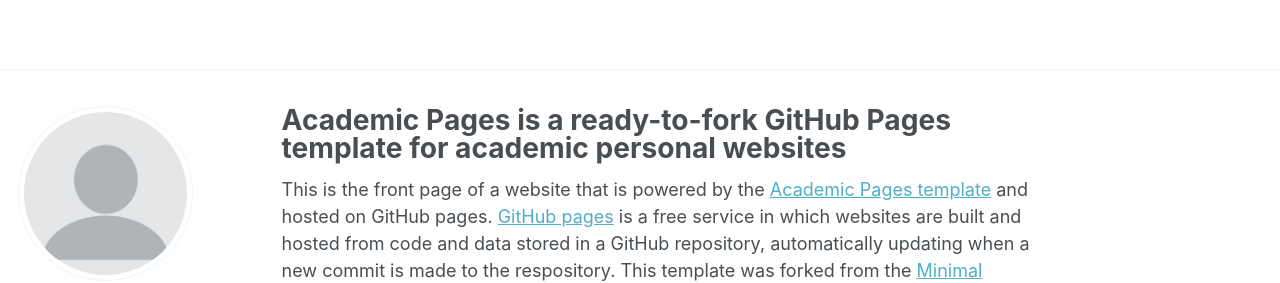
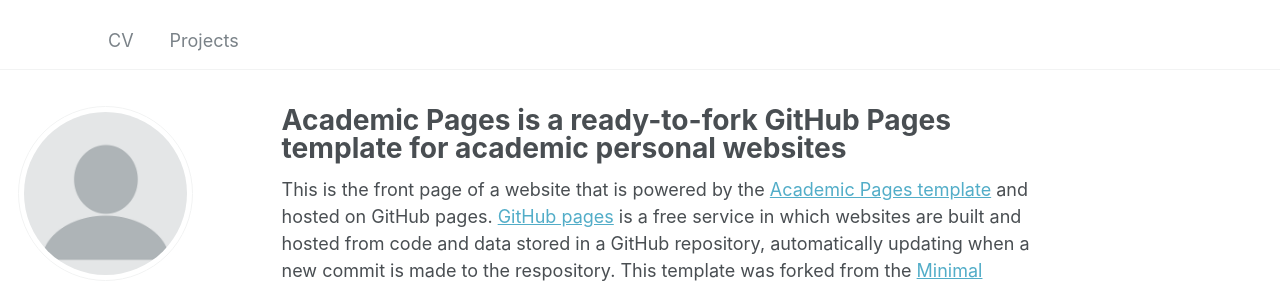
Before and after one commit to MatteoMarengo/MatteoMarengo.github.io, a Jekyll site: the page built from _pages/about.md, in a window 1280 px wide. Shown: the top 283 px of the page. Built offline with Jekyll 4.4.1, drawn with Linux system fonts in a browser that asks for light colours.

Commit message:
Update navigation.yml

```diff
--- a/_data/navigation.yml
+++ b/_data/navigation.yml
@@ -1,2 +1,7 @@
 # main links links
 main:
+  - title: "CV"
+    url: /cv/
+
+  - title: "Projects"
+    url: /projects/
```
